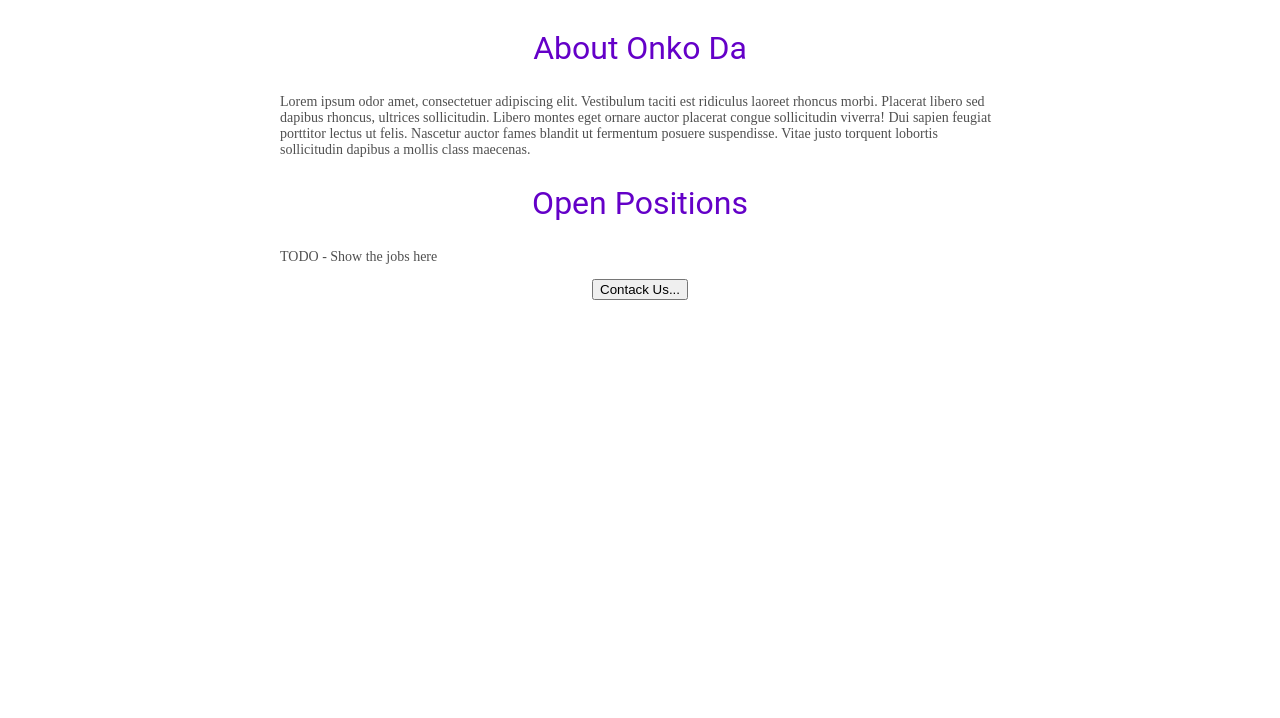
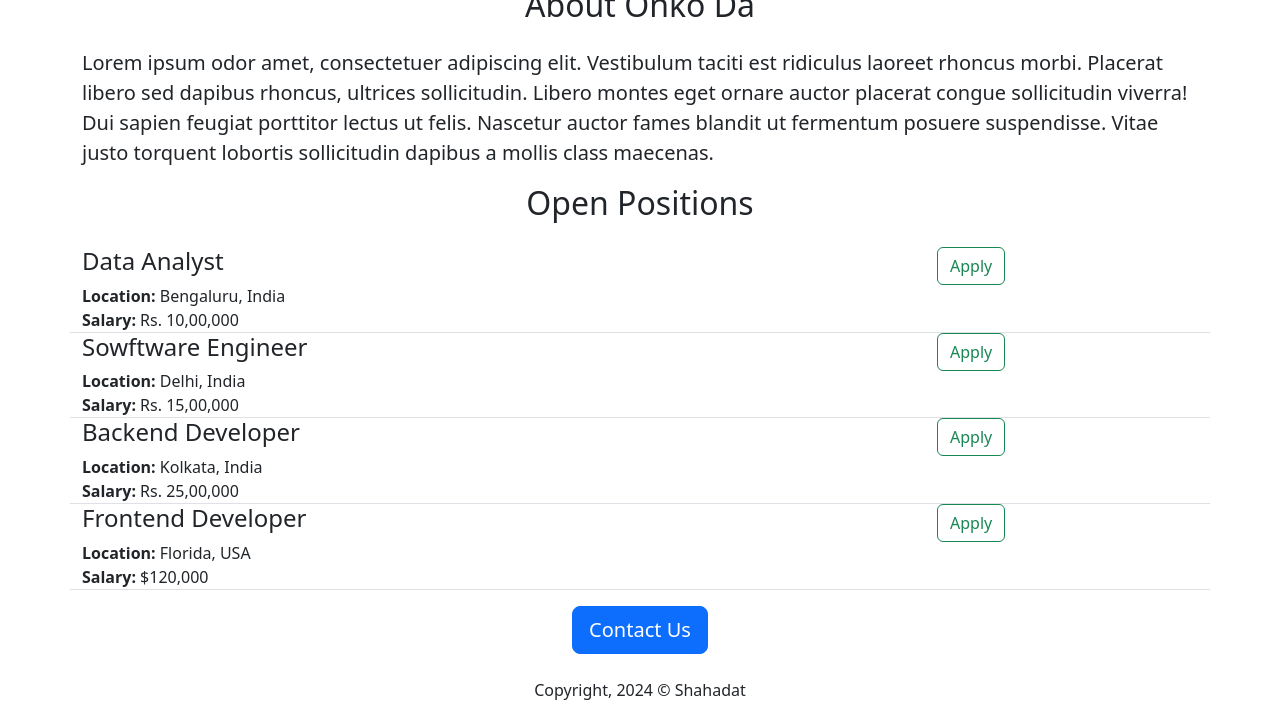
Before and after one commit to shahadathossain-kcn/shahadat-s-career-website, a Flask app: page / in a window 1280 px wide. Shown: the part 462-1180 px from the top of the page. Before the commit the page ends 762 px from the top, so only its background shows below. Run offline with Flask 3, Linux system fonts and the light colour scheme.

Commit message:
Added dynamic data and API route

```diff
--- a/app.py
+++ b/app.py
@@ -1,12 +1,45 @@
-from flask import Flask, render_template
+from flask import Flask, render_template, jsonify
 
 app = Flask(__name__)
 
+JOBS=[
+{
+    'id' : 1,
+    'title' : 'Data Analyst',
+    'location': 'Bengaluru, India',
+    'salary': 'Rs. 10,00,000',
 
+},
+{
+        'id' : 2,
+        'title' : 'Sowftware Engineer',
+        'location': 'Delhi, India',
+        'salary': 'Rs. 15,00,000',
+
+},
+{
+    'id' : 3,
+    'title' : 'Backend Developer',
+    'location': 'Kolkata, India',
+    'salary': 'Rs. 25,00,000',
+
+},
+{
+    'id' : 4,
+    'title' : 'Frontend Developer',
+    'location': 'Florida, USA',
+    'salary': '$120,000',
+
+}
+
+    ]
 @app.route("/")
 def hello_world():
-    return render_template('home.html')
+    return render_template('home.html', jobs=JOBS, company_name='Onko Da')
 
+@app.route("/api/jobs")
+def list_jobs():
+    return jsonify(JOBS)
 
 if __name__ == "__main__":
     app.run(host='0.0.0.0', debug=True)
--- a/templates/home.html
+++ b/templates/home.html
@@ -1,54 +1,39 @@
 <!DOCTYPE html>
 <html>
   <head>
+    <meta charset="utf-8">
+    <meta name="viewport" content="width=device-width, initial-scale=1">
     <title>Onko Da</title>
+    <link href="https://cdn.jsdelivr.net/npm/bootstrap@5.3.3/dist/css/bootstrap.min.css" rel="stylesheet" integrity="sha384-QWTKZyjpPEjISv5WaRU9OFeRpok6YctnYmDr5pNlyT2bRjXh0JMhjY6hW+ALEwIH" crossorigin="anonymous">
+
     <style>
-      h1 {
-        font-size: 40px;
-        font-family: Roboto;
-        font-weight: normal;
-        color: rgb(50,100,200);
-        text-align: center;
-      }
       #banner {
-        width: 100%;
-        height: 360px;
-        object-fit: cover;
-      }
-      h2 {
-        font-family: Roboto;
-        font-size: 32px;
-        color: rgb(100,0,200);
-        text-align: center;
-        font-weight: normal;
-      }
+      width: 100%;
+      height: 360px;
+      object-fit: cover;
+    </style>
 
-      .bodytext {
-        font-family: Times New Roman;
-        font-size: 14px;
-        color: rgb(80,80,80);
-      }
-      #container {
-        max-width: 720px;
-        margin: 0 auto;
-      }
-    </style>
   </head>
   <body>
-    <div id="container">
-          <h1>Onko Da Careers</h1>
-          <img id="banner" src="https://7a9b8f47-2dc2-4120-9a17-cb9d8e2071e5-00-1cjdnavg2zx7i.sisko.replit.dev/static/banner.jpg">
-          <h2>About Onko Da</h2>
-          <p class="bodytext">
+    <div class="container">
+          <h1 class="text-center mt-2 mb-4"">{{company_name}} Careers</h1>
+          <img class="img-fluid" id= "banner" src="https://7a9b8f47-2dc2-4120-9a17-cb9d8e2071e5-00-1cjdnavg2zx7i.sisko.replit.dev/static/banner.jpg">
+          <h2 class="text-center mt-2 mb-4">About Onko Da</h2>
+          <p class="lead">
       Lorem ipsum odor amet, consectetuer adipiscing elit. Vestibulum taciti est ridiculus laoreet rhoncus morbi. Placerat libero sed dapibus rhoncus, ultrices sollicitudin. Libero montes eget ornare auctor placerat congue sollicitudin viverra! Dui sapien feugiat porttitor lectus ut felis. Nascetur auctor fames blandit ut fermentum posuere suspendisse. Vitae justo torquent lobortis sollicitudin dapibus a mollis class maecenas.
           </p>
-          <h2>Open Positions</h2>
-          <p class="bodytext">
-            TODO - Show the jobs here
+          <h2 class="text-center mt-2 mb-4">Open Positions</h2>
+          <p >
+            {% for job in jobs %}
+              {% include 'jobitem.html' %}
+            {% endfor %}
           </p>
 
-      <div style = "text-align: center;">
-        <button>Contack Us...</button>
+      <div class="text-center">
+        <button type="button" class="btn btn-primary btn-lg">Contact Us</button>
+        <p class="mt-4">
+          Copyright, 2024 <span>&copy</span> Shahadat
+        </p>
       </div>
     </div>
   </body>
--- /dev/null
+++ b/templates/jobitem.html
@@ -0,0 +1,18 @@
+<div class="border-bottom row",style="margin-bottom: 16px; padding-bottom: 8px;" >
+  <div class="col-9">
+     <h4 style="color: rgb(120,120,120), margin-bottom: 4px;">{{job ['title'] }}</h4>
+     <div>
+         <b> Location:</b> {{job['location']}}
+     </div>
+     {% if 'salary' in job %}
+     <div>
+         <b> Salary:</b> {{job['salary']}}
+     </div>
+      {% endif %}
+  </div>
+
+  <div class="col-3">
+    <button type="button" class="btn btn-outline-success">Apply</button>
+  </div>
+
+</div>
```
